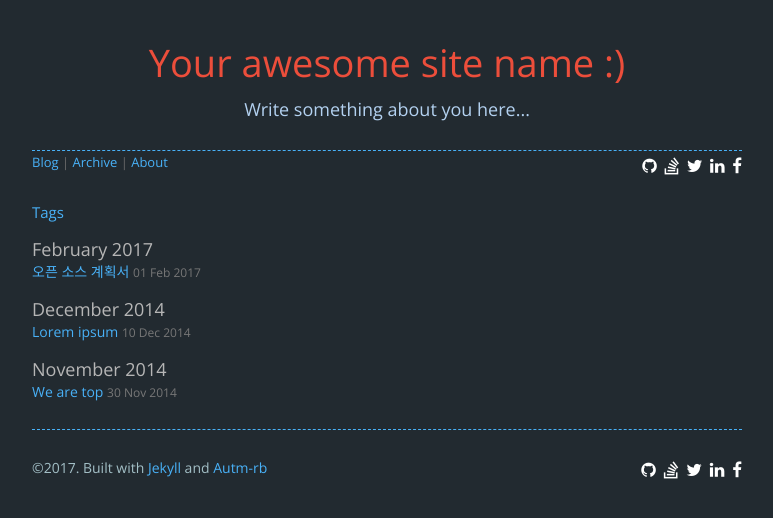
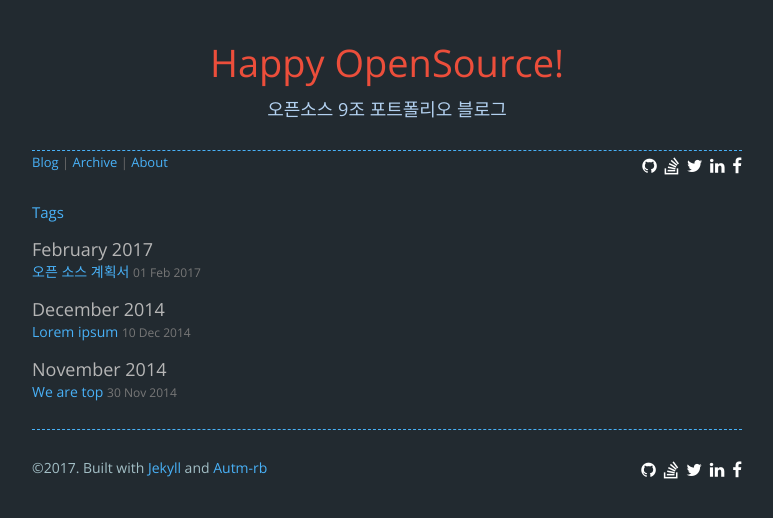
Before and after one commit to kirqe/autm-rb, a Jekyll site: the page built from archive.html, in a window 1280 px wide. Shown: the top 518 px of the page, without its empty margins (253-1026 px from the left). Built offline with Jekyll 4.4.1, drawn with Linux system fonts in a browser that asks for light colours; nearby versions of some CDN libraries; comment, search, counter and statistics services are not loaded.

Commit message:
Update _config.yml

```diff
--- a/_config.yml
+++ b/_config.yml
@@ -5,8 +5,8 @@ paginate: 6 #articles per page
 paginate_path: /blog/page:num #makes pagination working
 
 # header text
-title: Your awesome site name :)
-header: Write something about you here...
+title: Happy OpenSource!
+header: 오픈소스 9조 포트폴리오 블로그
 
 # for welcome page
 # to replace image go to index.html
```
